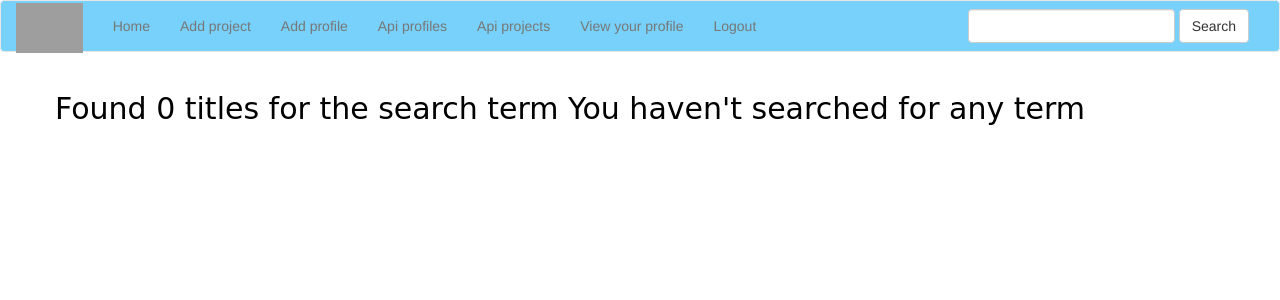
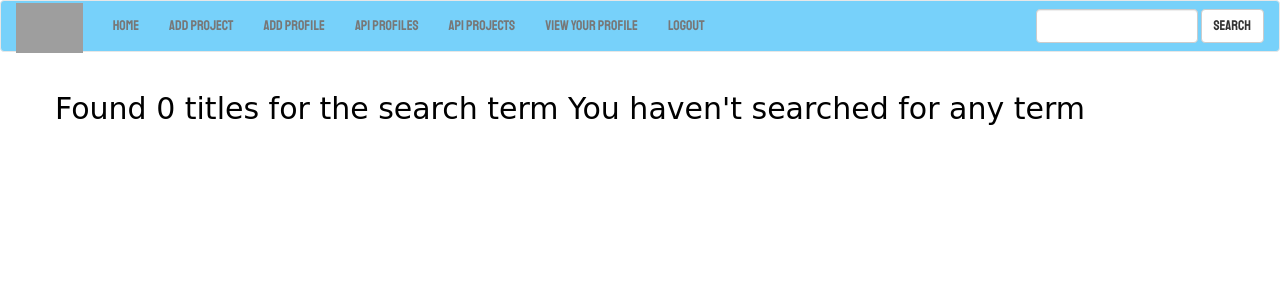
Before and after one commit to stacy867/award, a Django app: page /search/ in a window 1280 px wide. Shown: the top 300 px of the page. Run offline with Django 3.2, Linux system fonts and the light colour scheme; a user stored in the database is signed in; some libraries are stand-ins or nearby versions; grey boxes are pictures that could not be loaded.

Commit message:
added a ew fontstyle

```diff
--- a/award/templates/navbar.html
+++ b/award/templates/navbar.html
@@ -6,7 +6,7 @@
   <meta name="viewport" content="width=device-width, initial-scale=1">
 </head>
 <body>
-        <nav class="navbar navbar-default" style="background-color:rgb(119, 209, 250) ;">
+        <nav class="navbar navbar-default" style="background-color:rgb(119, 209, 250) ;font-family: 'Staatliches', cursive;"
                 <div class="container-fluid">
 
                 <!-- BRAND -->
```
